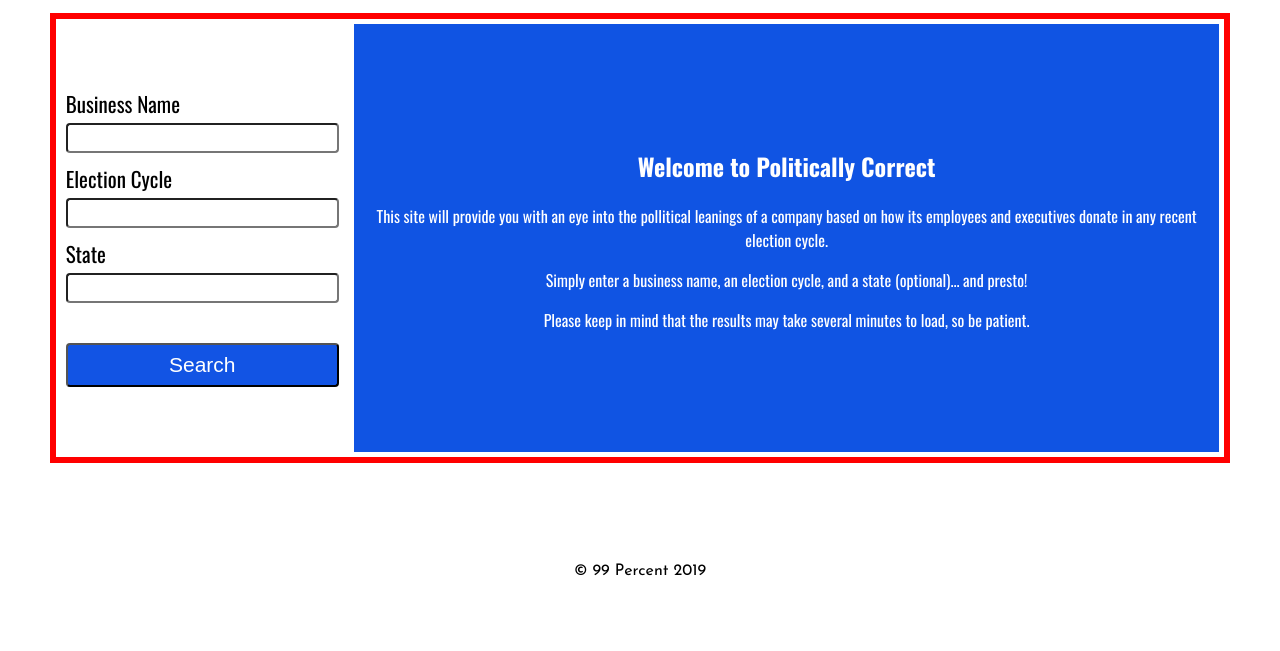
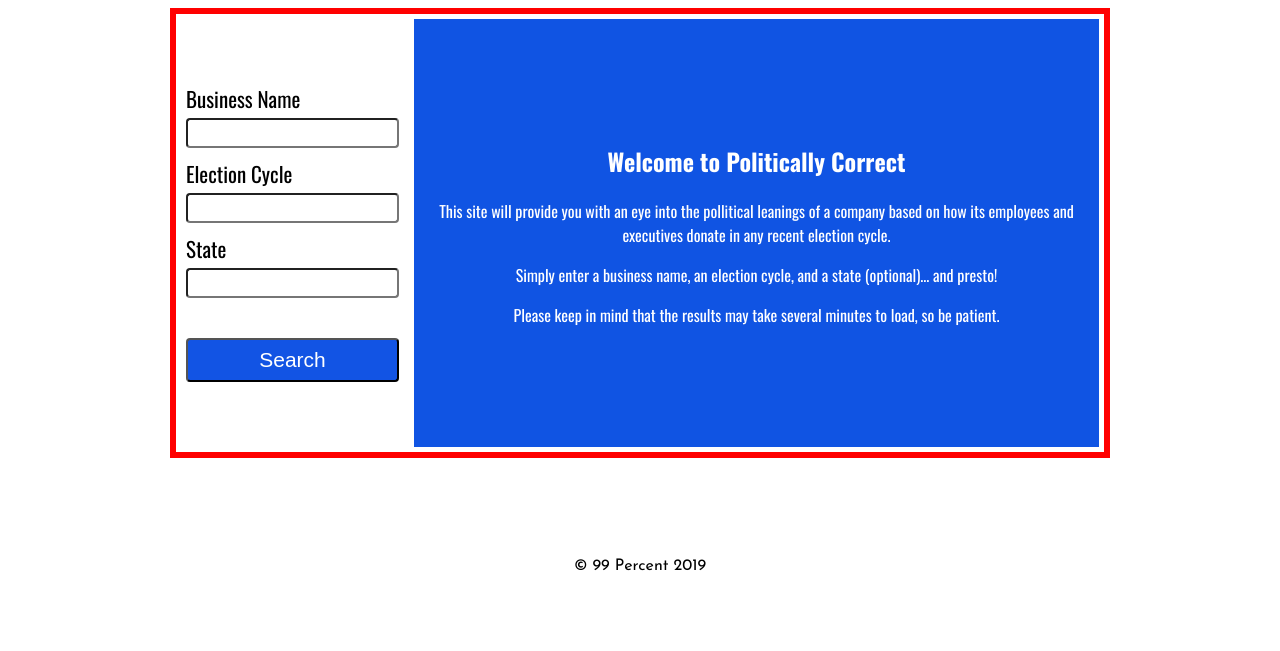
Before and after one commit to matrayu/Politically_Correct, a website: page index.html in a window 1280 px wide. Shown: the part 149-800 px from the top of the page. Drawn offline with nearby package versions, Linux system fonts and the light colour scheme.

Commit message:
fixed a slight styling issue for max-width on the body

```diff
--- a/style.css
+++ b/style.css
@@ -5,6 +5,8 @@
 body {
 	margin: 5px 12px;
 	min-width: 360px;
+	max-width: 1000px;
+	margin: 0 auto 0 auto;
 	font-family: 'Oswald', sans-serif;
 }
 
```
